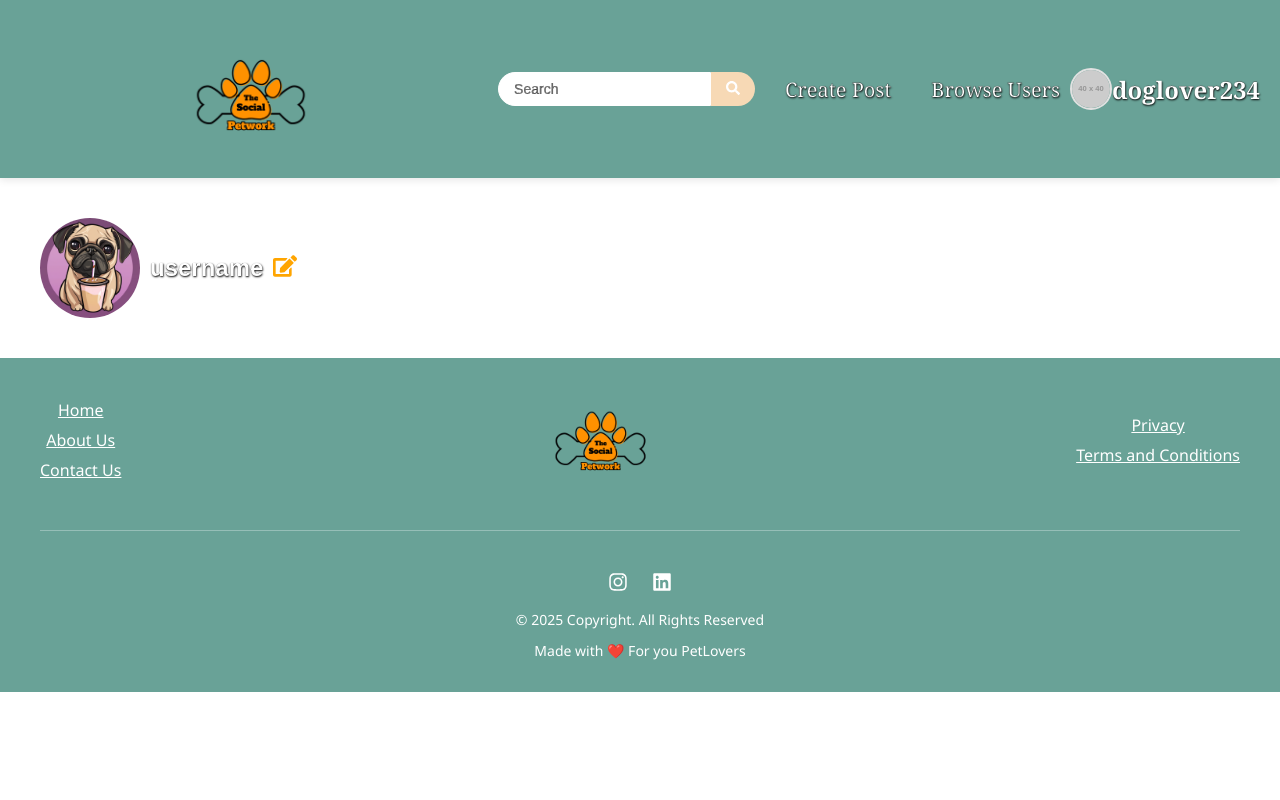
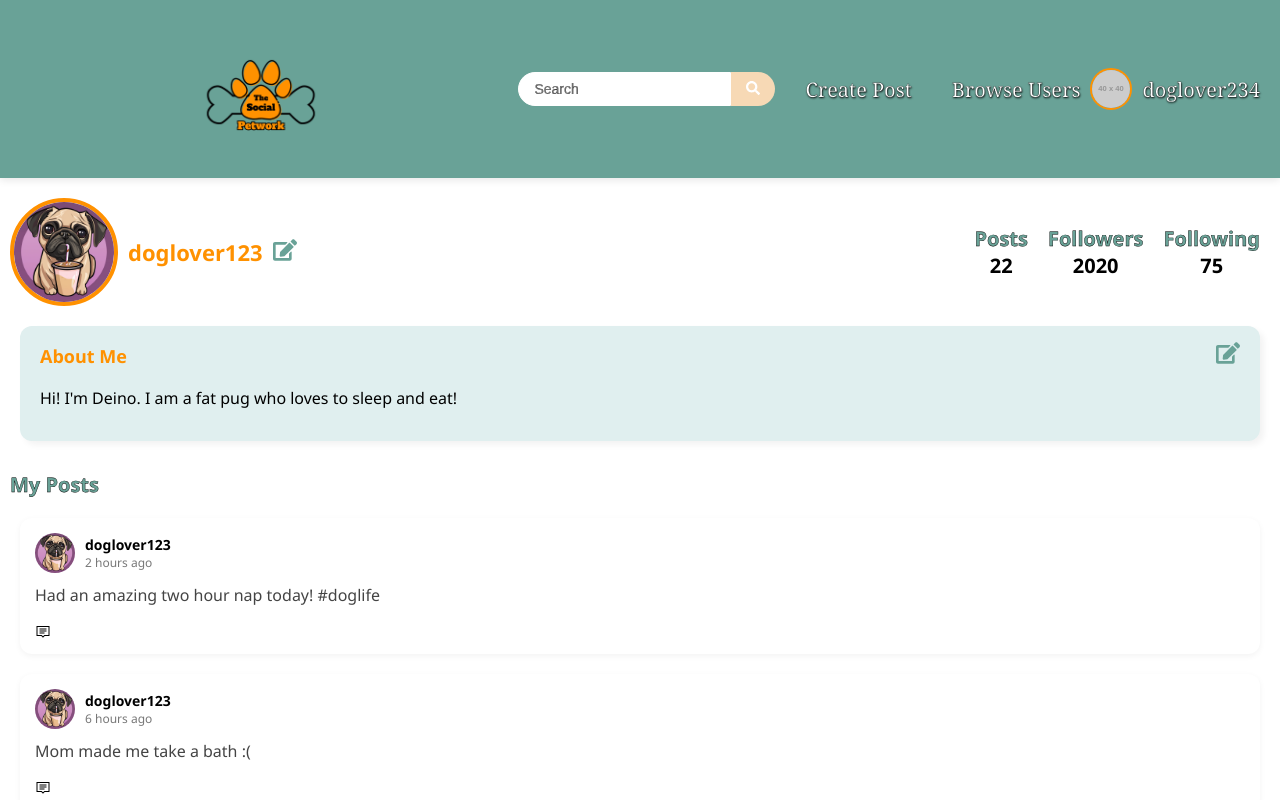
Before and after one commit to Ang3la33/the-social-petwork-s4-final-frontend, a React (Create React App) app in the folder social-petwork/: page /profile in a window 1280 px wide. Shown: the top 800 px of the page. Built offline with nearby package versions, Linux system fonts and the light colour scheme.

Commit message:
Adding Profile desgin

```diff
--- a/social-petwork/src/App.css
+++ b/social-petwork/src/App.css
@@ -66,7 +66,7 @@
 }
 
 .search-bar button:hover {
-  background-color: #f4a261;
+  background-color: #ff9100;
 }
 
 /* Nav links styling */
@@ -104,12 +104,10 @@
   color: #333;
 }
 
-.username {
+.name {
   color: #ffffff;
   margin-left: 10px;
   font-weight: 500;
-  text-shadow: 0.5px 0.5px 2px black;
-  -webkit-text-stroke: 0.1px black;
 }
 
 .avatar-picture {
@@ -117,7 +115,7 @@
   height: 38px;
   border-radius: 50%;
   object-fit: cover;
-  border: 2px solid #e1e1e1;
+  border: 2px solid #ff9100;
 }
 
 /* Responsive adjustments */
@@ -409,6 +407,7 @@ body, html, #root {
   }
 }
 
+
 /* Profile Page */
 .profile-page {
   max-width: 1200px;
@@ -417,86 +416,210 @@ body, html, #root {
   font-family: Arial, sans-serif;
 }
 
-/* Header Layout */
+
 .profile-header {
   margin: 20px 0;
 }
 
-/* Left side layout with avatar and user info in a row */
 .profile-left {
   display: flex;
   align-items: center;
   gap: 10px;
 }
 
-/* Avatar styling */
+
 .avatar {
   width: 100px;
   height: 100px;
   border-radius: 50%;
   object-fit: cover;
+  margin-left: 10px;
+  border: 4px solid #ff9100;
 }
 
-/* Grouping username and edit icon */
 .user-info {
   display: flex;
   align-items: center;
   gap: 10px;
 }
 
-/* Username styling */
 .username {
-  font-size: 24px;
+  font-size: 22px;
   font-weight: bold;
-  margin: 0; /* Reset margin if needed */
+  color: #ff9100;
+  text-decoration: none;
+  font-family: 'Segoe UI', Tahoma, Geneva, Verdana, sans-serif;
 }
 
-/* Edit icon link styling */
+
 .edit-icon-link {
   text-decoration: none;
 }
 
-/* Edit icon styling */
+/* Follower, Post and Following */
 .edit-icon {
-  color: orange;
+  color: #69A297;
   font-size: 24px;
   transition: color 0.3s ease;
 }
 
 .edit-icon:hover {
-  color: darkorange;
+  color: #ff9100;
 }
 
-/* Additional styles that you might already have */
-/* Right side, posts-section, etc. can remain unchanged or be added later */
+.profile-header {
+  display: flex;
+  justify-content: space-between;
+  align-items: center;
+  margin: 20px 0;
+}
+
 .profile-right {
   display: flex;
   align-items: center;
+   margin-right: 20px;
 }
 
 .profile-stats {
   display: flex;
   gap: 20px;
+  font-family: 'Segoe UI', Tahoma, Geneva, Verdana, sans-serif;
 }
 
 .stat {
   display: flex;
   flex-direction: column;
   align-items: center;
+  font-family: 'Segoe UI', Tahoma, Geneva, Verdana, sans-serif;
+
 }
 
 .number {
   font-size: 20px;
   font-weight: bold;
+  font-family: 'Segoe UI', Tahoma, Geneva, Verdana, sans-serif;
 }
 
 .caption {
-  font-size: 14px;
-  color: #555;
+  font-size: 20px;
+  color: #69A297;
+  font-weight: bold;
+  -webkit-text-stroke: 0.4px black;
+  font-family: 'Segoe UI', Tahoma, Geneva, Verdana, sans-serif;
 }
 
-/* Posts section styling */
+/* About Me */
+.about-me-section {
+  margin-top: 20px;
+  background-color: #e0efef;
+  padding: 15px 20px;
+  border-radius: 12px;
+  box-shadow: 4px 4px 6px rgba(29, 26, 26, 0.05);
+  margin-bottom: 10px;
+  margin-left: 20px;
+  margin-right: 20px;
+}
+
+.about-header {
+  display: flex;
+  justify-content: space-between;
+  align-items: center;
+  margin-bottom: 10px;
+  font-family: 'Segoe UI', Tahoma, Geneva, Verdana, sans-serif;
+}
+
+.about-header h4 {
+  margin: 0;
+    color: #ff9100;
+  font-size: 18px;
+  font-weight: bold;
+  font-family: 'Segoe UI', Tahoma, Geneva, Verdana, sans-serif;
+}
+
+.about-text {
+  font-size: 16px;
+  color: #000000;
+  line-height: 1.5;
+  font-family: 'Segoe UI', Tahoma, Geneva, Verdana, sans-serif;
+}
+
+
+/* Post Section */
 .posts-section {
-  border-top: 1px solid #e1e1e1;
-  padding-top: 20px;
+  margin-top: 30px;
 }
+
+.posts-header {
+  font-size: 20px;
+  color: #69A297;
+  font-weight: bold;
+  -webkit-text-stroke: 0.4px black;
+  font-family: 'Segoe UI', Tahoma, Geneva, Verdana, sans-serif;
+  margin: 10px;
+}
+
+/* Post Box */
+.post-box {
+  background-color: #ffffff;
+  padding: 15px;
+  border-radius: 12px;
+  box-shadow: 0 2px 6px rgba(0, 0, 0, 0.05);
+  margin: 20px;
+}
+
+/* Post Info*/
+.post-header {
+  display: flex;
+  align-items: center;
+  gap: 10px;
+
+}
+
+.post-avatar {
+  width: 40px;
+  height: 40px;
+  border-radius: 50%;
+  object-fit: cover;
+}
+
+.post-user-info {
+  display: flex;
+  flex-direction: column;
+}
+
+.post-username {
+  font-size: 14px;
+  font-weight: bold;
+}
+
+.post-time {
+  font-size: 12px;
+  color: #777;
+}
+
+.post-content {
+  font-size: 16px;
+  color: #444;
+  line-height: 1.5;
+  margin-top: 10px;
+}
+
+.post-footer {
+  margin-top: 15px;
+  display: flex;
+  justify-content: flex-start;
+  align-items: center;
+}
+
+/* NOT WORKING */
+.comment-icon {
+  font-size: 20px;
+  color: #ff9100;
+  cursor: pointer;
+  transition: color 0.3s ease, transform 0.2s ease;
+}
+
+.comment-icon:hover {
+  color: #ff9100;
+  transform: scale(1.1);
+}
--- a/social-petwork/src/Components/NavBar.jsx
+++ b/social-petwork/src/Components/NavBar.jsx
@@ -45,7 +45,7 @@ function Navbar() {
               className="avatar-picture"
               alt="User avatar"
             />
-            <span className="username">{currentUser.username}</span>
+            <span className="name">{currentUser.username}</span>
           </a>
         </div>
       </div>
--- a/social-petwork/src/Pages/Profile.jsx
+++ b/social-petwork/src/Pages/Profile.jsx
@@ -1,20 +1,103 @@
 import React from "react";
 import { FaEdit } from "react-icons/fa";
+import { LiaComment } from "react-icons/lia";
 import { Link } from "react-router-dom";
+import "../App.css";
 import filler from "../Assets/Images/filler.png";
 
 function Profile() {
+  // Fake values for now
+  const user = {
+    username: "doglover123",
+    name: "Deino Dog",
+    avatar: filler,
+    followers: 2020,
+    posts: 22,
+    following: 75,
+    about:
+      "Hi! I'm Deino. I am a fat pug who loves to sleep and eat!",
+    postDetails: [
+      {
+        postId: 1,
+        content: "Had an amazing two hour nap today! #doglife",
+        postTime: "2 hours ago",
+      },
+      {
+        postId: 2,
+        content: "Mom made me take a bath :(",
+        postTime: "6 hours ago",
+      },
+    ],
+  };
+
   return (
-    <div className="profile-page">
-      <div className="profile-header">
-        <div className="profile-left">
-          <img src={filler} alt="Avatar" className="avatar" />
-          <div className="user-info">
-            <h3 className="username">username</h3>
-            <Link to="/edit-profile" className="edit-icon-link">
+    <div className="profile-wrapper">
+      <div className="profile-box">
+        {/* Left side */}
+        <div className="profile-header">
+          <div className="profile-left">
+            <img src={user.avatar} alt="Avatar" className="avatar" />
+            <div className="user-info">
+              <h3 className="username">{user.username}</h3>
+              <Link to="/edit-profile" className="edit-icon-link">
+                <FaEdit className="edit-icon" />
+              </Link>
+            </div>
+          </div>
+
+          {/* Right side */}
+          <div className="profile-right">
+            <div className="profile-stats">
+              <div className="stat">
+                <span className="caption">Posts</span>
+                <span className="number">{user.posts}</span>
+              </div>
+              <div className="stat">
+                <span className="caption">Followers</span>
+                <span className="number">{user.followers}</span>
+              </div>
+
+              <div className="stat">
+                <span className="caption">Following</span>
+                <span className="number">{user.following}</span>
+              </div>
+            </div>
+          </div>
+        </div>
+
+        {/* About Me Section */}
+        <div className="about-me-section">
+          <div className="about-header">
+            <h4>About Me</h4>
+            <Link to="/edit-about" className="edit-icon-link">
               <FaEdit className="edit-icon" />
             </Link>
           </div>
+          <p className="about-text">{user.about || "I am a fat pug"}</p>
+        </div>
+
+        {/* Post Section */}
+        <div className="posts-section">
+          <h4 className="posts-header">My Posts</h4>
+          {user.postDetails.map((post) => (
+            <div key={post.postId} className="post-box">
+              <div className="post-header">
+                <img src={user.avatar} alt="Avatar" className="post-avatar" />
+                <div className="post-user-info">
+                  <span className="post-username">{user.username}</span>
+                  <span className="post-time">{post.postTime}</span>
+                </div>
+              </div>
+
+              {/* Post Content */}
+              <p className="post-content">{post.content}</p>
+
+              {/* Comment Icon */}
+              <div className="post-footer">
+                <LiaComment />
+              </div>
+            </div>
+          ))}
         </div>
       </div>
     </div>
```
